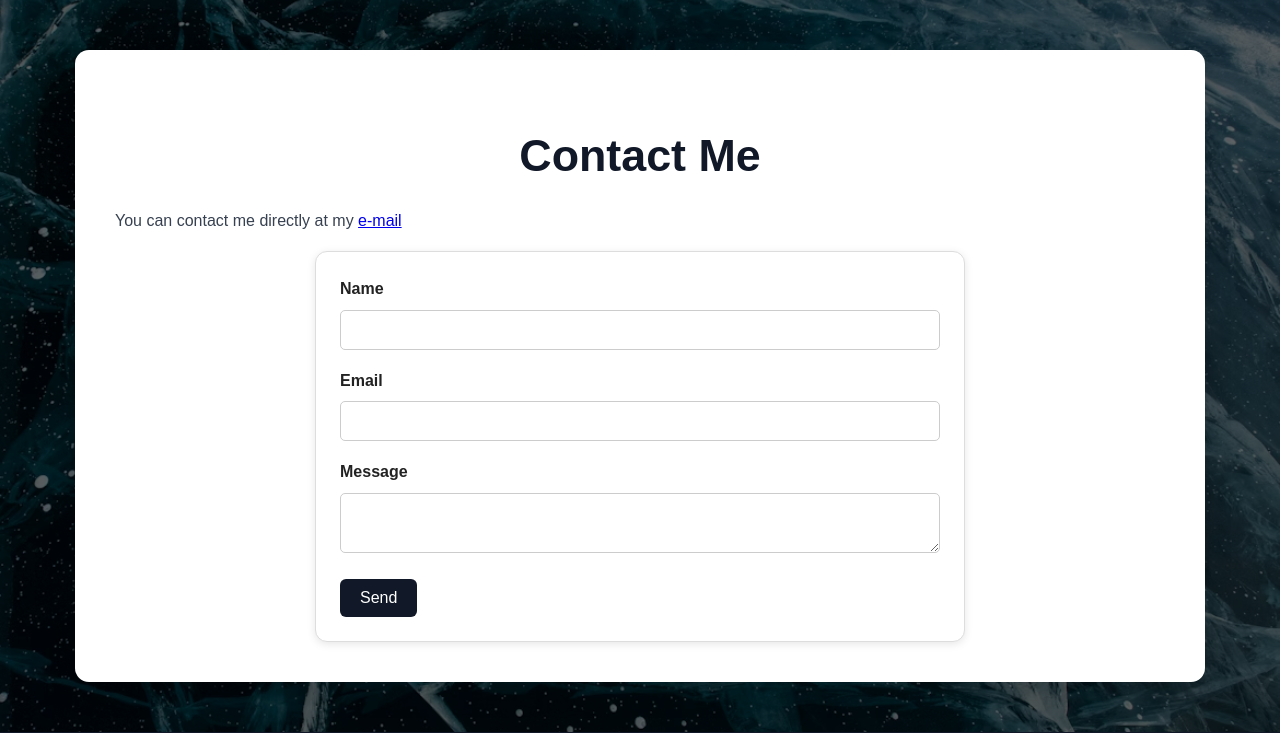
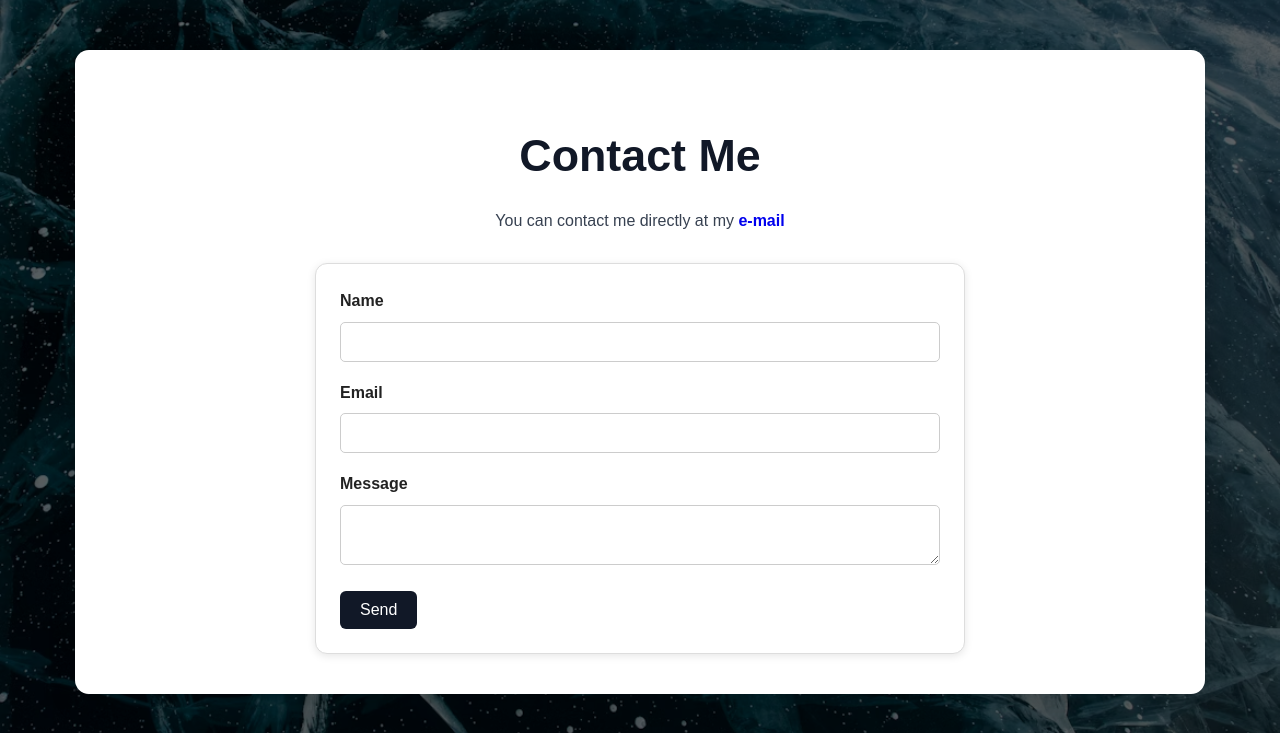
Before and after one commit to mdpos95-tech/flask-portfolio, a Flask app: page /contact in a window 1280 px wide. Shown: the part 61-794 px from the top of the page. Run offline with Flask 3, Linux system fonts and the light colour scheme.

Commit message:
adding contact email dark mode css

```diff
--- a/static/css/style.css
+++ b/static/css/style.css
@@ -525,9 +525,20 @@ ul{
     }
 
     .direct-email{
-        margin-bottom: 20px;
+        margin-bottom: 30px;
+        text-align: center;
+        font-size: 1rem;
     }
 
     .direct-email a{
         font-weight: 600;
+        text-decoration: none;
     }
+
+    .direct-email a:hover{
+        text-decoration: underline;
+    }
+
+    body.dark-mode .direct-email{
+        color: #f9fafb
+    }
--- a/templates/contact.html
+++ b/templates/contact.html
@@ -6,7 +6,7 @@
 {% block content %}
 <div class="contact-page">
 <h1>Contact Me</h1>
-<p>You can contact me directly at my <a href="mailto:mdpos95@gmail.com">e-mail</a></p>
+<p class="direct-email">You can contact me directly at my <a href="mailto:mdpos95@gmail.com">e-mail</a></p>
 {% if message %}
     <p class="success-message">{{ message }}</p>
 {% endif %}
```
